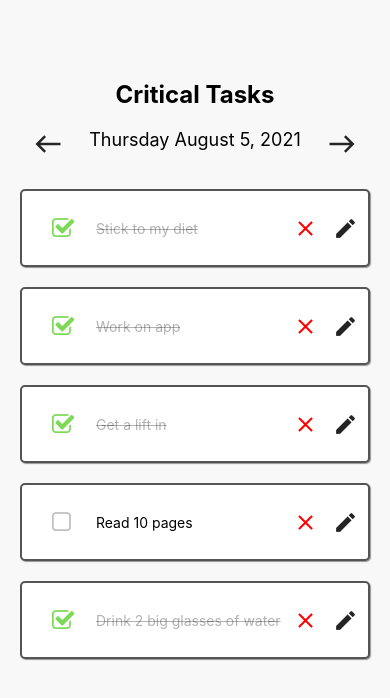
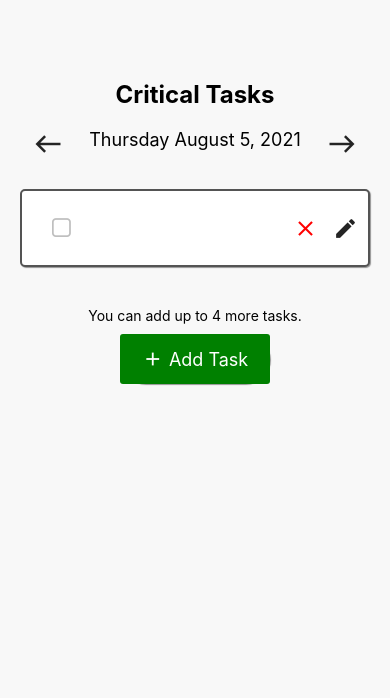
Before and after one commit to fitdevproject/FitDevProject, a React Native app: screen / in a window 390 px wide. Shown: the top 698 px of the page. Built offline with nearby package versions, Linux system fonts and the light colour scheme.

Commit message:
Added logic to update the day and the tasks associated to the day.

```diff
--- a/App.js
+++ b/App.js
@@ -4,12 +4,14 @@ import { format, addDays } from "date-fns";
 import { StyleSheet, Text, View } from "react-native";
 import TaskList from "./components/TaskList";
 import { add } from "date-fns/esm";
+import FitDevDay from "./components/FitDevDay";
 
 export default function App() {
+  const [currentDate, setCurrentDate] = useState(new Date());
   const [fitDevDays, setFitDevDays] = useState([
     {
       id: 1,
-      date: addDays(new Date(), -1),
+      date: addDays(currentDate, -1),
       dayComplete: false,
       tasks: [
         {
@@ -41,7 +43,7 @@ export default function App() {
     },
     {
       id: 2,
-      date: new Date(),
+      date: currentDate,
       dayComplete: false,
       tasks: [
         {
@@ -73,7 +75,7 @@ export default function App() {
     },
     {
       id: 3,
-      date: addDays(new Date(), 1),
+      date: addDays(currentDate, 1),
       dayComplete: false,
       tasks: [
         {
@@ -104,50 +106,26 @@ export default function App() {
       ],
     },
   ]);
+  const [currentIndex, setCurrentIndex] = useState(1);
+  const [currentDay, setCurrentDay] = useState(fitDevDays[currentIndex]);
 
-  const [tasks, setTasks] = useState([
-    {
-      id: 1,
-      text: "Stick to my diet",
-      complete: true,
-    },
-    {
-      id: 2,
-      text: "Work on app",
-      complete: true,
-    },
-    {
-      id: 3,
-      text: "Get a lift in",
-      complete: true,
-    },
-    {
-      id: 4,
-      text: "Read 10 pages",
-      complete: false,
-    },
-    {
-      id: 5,
-      text: "Drink 2 big glasses of water",
-      complete: true,
-    },
-  ]);
+  const [currentDayTasks, setCurrentDayTasks] = useState([currentDay.tasks]);
 
   const toggleComplete = (id) => {
-    setTasks(
-      tasks.map((task) =>
+    setCurrentDayTasks(
+      currentDayTasks.map((task) =>
         task.id === id ? { ...task, complete: !task.complete } : task
       )
     );
   };
 
   const removeTaskById = (id) => {
-    setTasks(tasks.filter((task) => task.id !== id));
+    setCurrentDayTasks(currentDayTasks.filter((task) => task.id !== id));
   };
 
   const editTask = (updatedTask, id) => {
-    setTasks(
-      tasks.map((task) =>
+    setCurrentDayTasks(
+      currentDayTasks.map((task) =>
         task.id === id
           ? { ...task, text: updatedTask.text, complete: false }
           : task
@@ -157,17 +135,102 @@ export default function App() {
 
   const handleAddTask = (task) => {
     task.id = Math.floor(Math.random() * 10000) + 1;
-    setTasks([...tasks, task]);
+    setCurrentDayTasks([...currentDayTasks, task]);
+  };
+
+  const onRightArrowClick = () => {
+    setCurrentIndex(currentIndex + 1);
+    if (!!fitDevDays[currentIndex]) {
+      let fitDevDay = {
+        id: currentIndex,
+        date: addDays(currentDate, 1),
+        dayComplete: false,
+        tasks: [
+          {
+            id: 1,
+            text: "Create twitter content",
+            complete: true,
+          },
+          {
+            id: 2,
+            text: "Work on FitDevDay Switcher",
+            complete: true,
+          },
+          {
+            id: 3,
+            text: "Mobility work",
+            complete: true,
+          },
+          {
+            id: 4,
+            text: "Read 10 pages",
+            complete: false,
+          },
+          {
+            id: 5,
+            text: "Drink 2 big glasses of water",
+            complete: true,
+          },
+        ],
+      };
+      setFitDevDays({ ...fitDevDays, fitDevDay });
+    }
+    setCurrentDay(fitDevDays[currentIndex]);
+    setCurrentDayTasks(currentDay.tasks);
+  };
+
+  const onLeftArrowClick = () => {
+    setCurrentIndex(currentIndex - 1);
+    if (!!fitDevDays[currentIndex]) {
+      let fitDevDay = {
+        id: currentIndex,
+        date: addDays(currentDate, 1),
+        dayComplete: false,
+        tasks: [
+          {
+            id: 1,
+            text: "Create twitter content",
+            complete: true,
+          },
+          {
+            id: 2,
+            text: "Work on FitDevDay Switcher",
+            complete: true,
+          },
+          {
+            id: 3,
+            text: "Mobility work",
+            complete: true,
+          },
+          {
+            id: 4,
+            text: "Read 10 pages",
+            complete: false,
+          },
+          {
+            id: 5,
+            text: "Drink 2 big glasses of water",
+            complete: true,
+          },
+        ],
+      };
+      setFitDevDays({ ...fitDevDays, fitDevDay });
+    }
+    setCurrentDay(fitDevDays[currentIndex]);
+    setCurrentDayTasks(currentDay.tasks);
   };
 
   return (
     <View style={styles.container}>
-      <TaskList
-        tasks={tasks}
+      <FitDevDay
+        currentDayTasks={currentDayTasks}
+        currentDay={currentDay}
         editTask={editTask}
         onToggleComplete={toggleComplete}
         onRemove={removeTaskById}
         handleAddTask={handleAddTask}
+        onRightArrowClick={onRightArrowClick}
+        onLeftArrowClick={onLeftArrowClick}
       />
     </View>
   );
--- /dev/null
+++ b/components/FitDevDay.js
@@ -0,0 +1,31 @@
+import React, { useState, useMemo } from "react";
+import { View } from "react-native";
+import TaskList from "./TaskList";
+
+const FitDevDay = ({
+  currentDay,
+  currentDayTasks,
+  editTask,
+  onToggleComplete,
+  onRemove,
+  handleAddTask,
+  onRightArrowClick,
+  onLeftArrowClick,
+}) => {
+  return (
+    <View>
+      <TaskList
+        currentDayTasks={currentDayTasks}
+        currentDay={currentDay}
+        editTask={editTask}
+        onToggleComplete={onToggleComplete}
+        onRemove={onRemove}
+        handleAddTask={handleAddTask}
+        onRightArrowClick={onRightArrowClick}
+        onLeftArrowClick={onLeftArrowClick}
+      />
+    </View>
+  );
+};
+
+export default FitDevDay;
--- a/components/TaskList.js
+++ b/components/TaskList.js
@@ -7,30 +7,21 @@ import Task from "./Task";
 import AddTaskModal from "./AddTaskModal";
 
 const TaskList = ({
-  tasks,
+  currentDay,
+  currentDayTasks,
   editTask,
   onToggleComplete,
   onRemove,
   handleAddTask,
+  onRightArrowClick,
+  onLeftArrowClick,
 }) => {
   const [todaysDate, setTodaysDate] = useState(new Date());
 
   const isEditDisabled = useMemo(() => {
-    let completedTasks = tasks.filter((task) => task.complete);
-    return completedTasks.length === tasks.length;
-  }, [tasks]);
-
-  const onRightArrowClick = () => {
-    let tempDate = new Date();
-    tempDate.setHours(0, 0, 0, 0);
-    if (todaysDate < tempDate) {
-      setTodaysDate(addDays(todaysDate, 1));
-    }
-  };
-
-  const onLeftArrowClick = () => {
-    setTodaysDate(addDays(todaysDate, -1));
-  };
+    let completedTasks = currentDayTasks.filter((task) => task.complete);
+    return completedTasks.length === currentDayTasks.length;
+  }, [currentDayTasks]);
 
   return (
     <View style={styles.taskWrapper}>
@@ -43,7 +34,7 @@ const TaskList = ({
           onPress={onLeftArrowClick}
         />
         <Text style={styles.dateInfo}>
-          {format(todaysDate, "cccc LLLL d, yyyy")}
+          {format(currentDay.date, "cccc LLLL d, yyyy")}
         </Text>
         <Icon
           iconStyle={styles.editIcon}
@@ -52,26 +43,25 @@ const TaskList = ({
           onPress={onRightArrowClick}
         />
       </View>
-      {tasks.length > 0 && (
+      {currentDayTasks.length > 0 && (
         <View style={styles.items}>
-          {tasks.map((task) => (
+          {currentDayTasks.map((task) => (
             <Task
               key={task.id}
               task={task}
               editTask={editTask}
               onToggleComplete={onToggleComplete}
               onRemove={onRemove}
-              tasks={tasks}
               isEditDisabled={isEditDisabled}
             />
           ))}
         </View>
       )}
-      {tasks.length < 5 && (
+      {currentDayTasks.length < 5 && (
         <View style={styles.btnWrapper}>
           <Text>
-            You can add up to {5 - tasks.length} more{" "}
-            {tasks.length === 4 ? "task" : "tasks"}.
+            You can add up to {5 - currentDayTasks.length} more{" "}
+            {currentDayTasks.length === 4 ? "task" : "tasks"}.
           </Text>
           <AddTaskModal handleAddTask={handleAddTask} />
         </View>
```
